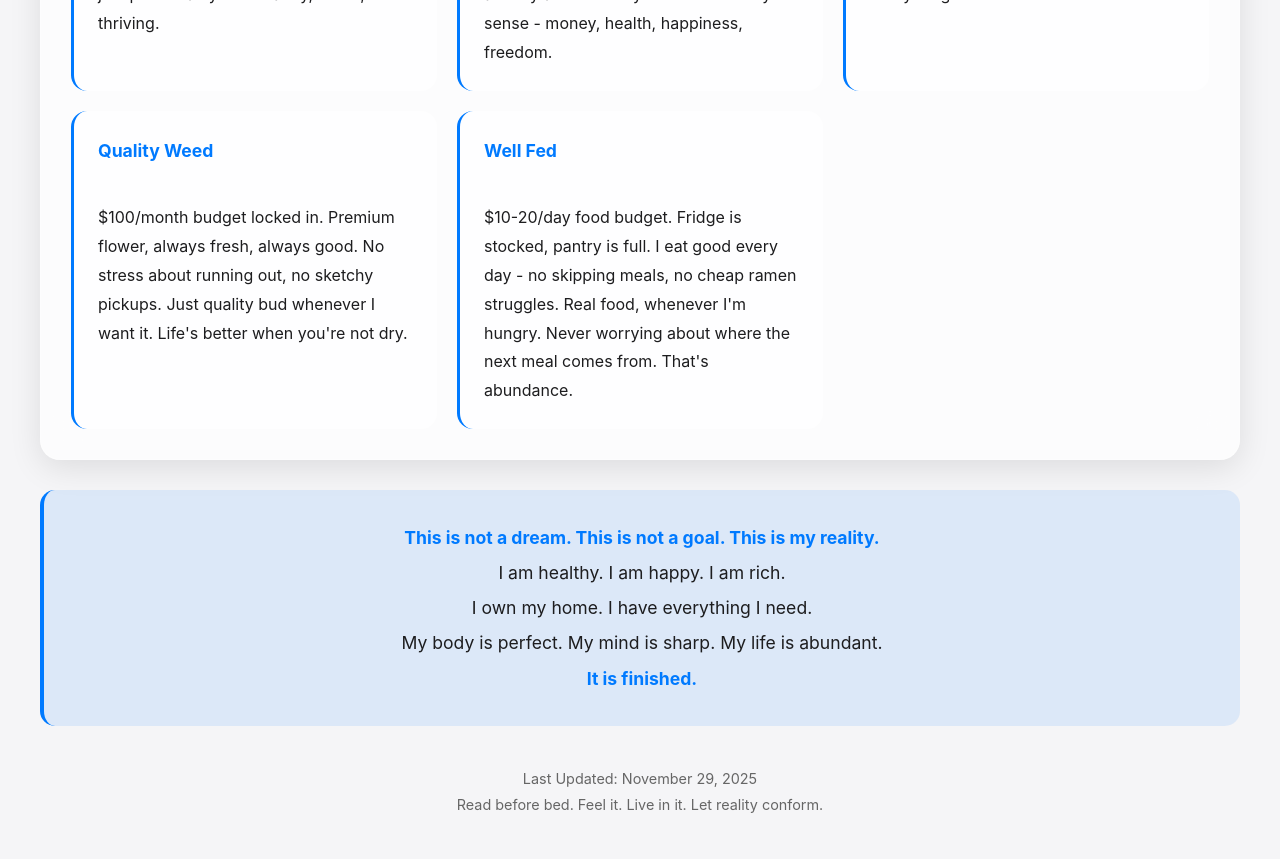
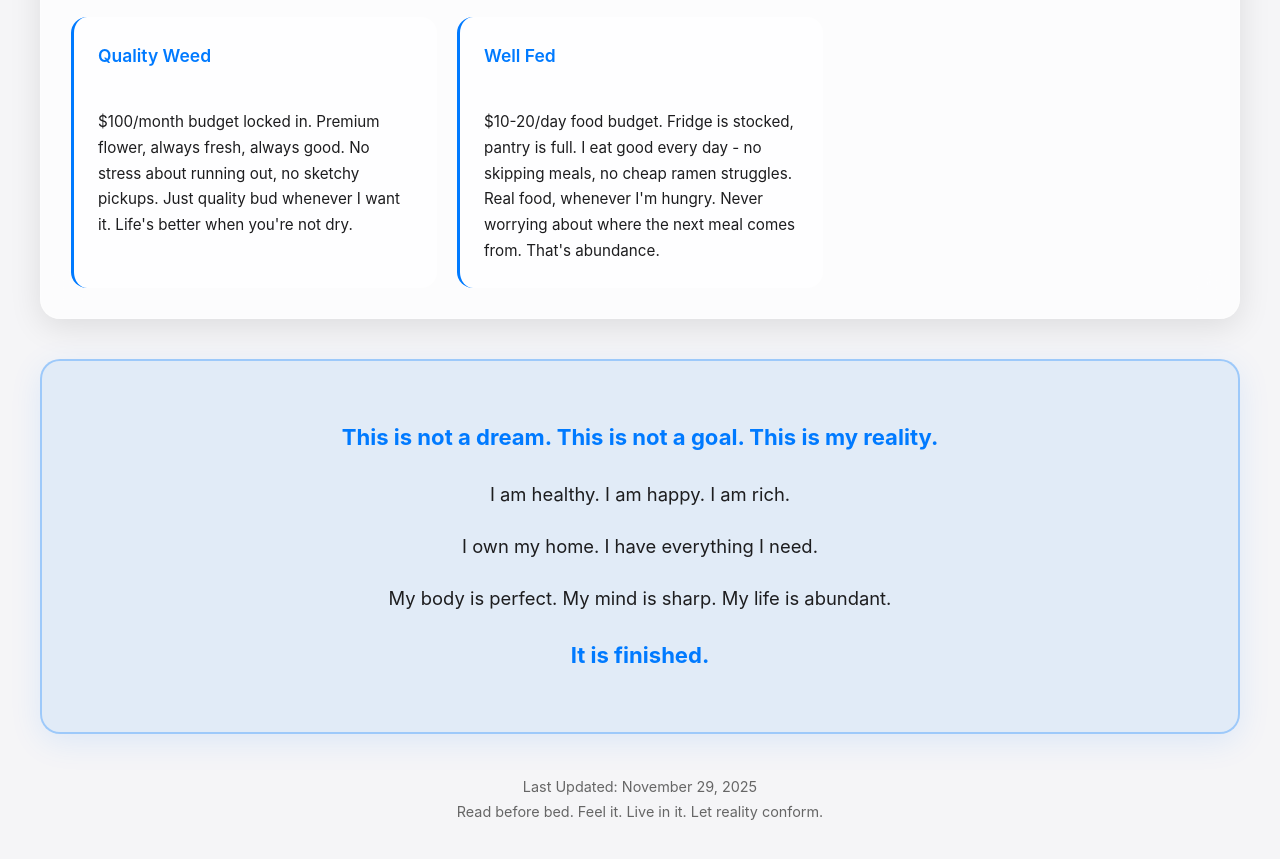
Before and after one commit to nulljosh/school, a plain HTML site: page dream-creator-9000.html in a window 1280 px wide. Shown: the part 1219-2078 px from the top of the page. Drawn offline with Linux system fonts and the light colour scheme.

Commit message:
UI iteration 2: improve typography, spacing, affirmation section styling

```diff
--- a/dream-creator-9000.html
+++ b/dream-creator-9000.html
@@ -60,9 +60,10 @@
         }
         .section h2 {
             color: #1d1d1f;
-            margin-bottom: 20px;
-            font-size: 1.5em;
-            font-weight: 600;
+            margin-bottom: 24px;
+            font-size: 1.6em;
+            font-weight: 700;
+            letter-spacing: -0.5px;
         }
         .reality-grid {
             display: grid;
@@ -95,22 +96,37 @@
         .reality-item strong {
             color: #007aff;
             display: block;
-            margin-bottom: 8px;
-            font-size: 1.1em;
+            margin-bottom: 12px;
+            font-size: 1.15em;
+            font-weight: 600;
+        }
+        .reality-item {
+            font-size: 0.95em;
+            line-height: 1.7;
+            color: #1d1d1f;
+        }
+        body.dark .reality-item {
+            background: rgba(44, 44, 46, 0.8);
+            color: #f5f5f7;
         }
         .affirmation {
-            font-size: 1.1em;
-            line-height: 2;
+            font-size: 1.15em;
+            line-height: 2.2;
             text-align: center;
-            padding: 30px;
-            background: rgba(0, 122, 255, 0.1);
-            border-radius: 15px;
-            margin-top: 30px;
-            border-left: 4px solid #007aff;
+            padding: 40px;
+            background: rgba(0, 122, 255, 0.08);
+            border-radius: 20px;
+            margin-top: 40px;
+            border: 2px solid rgba(0, 122, 255, 0.3);
             color: #1d1d1f;
+            box-shadow: 0 8px 32px rgba(0, 122, 255, 0.1);
         }
         .affirmation strong {
             color: #007aff;
+            font-size: 1.2em;
+        }
+        .affirmation p {
+            margin: 12px 0;
         }
         .timestamp {
             text-align: center;
```
